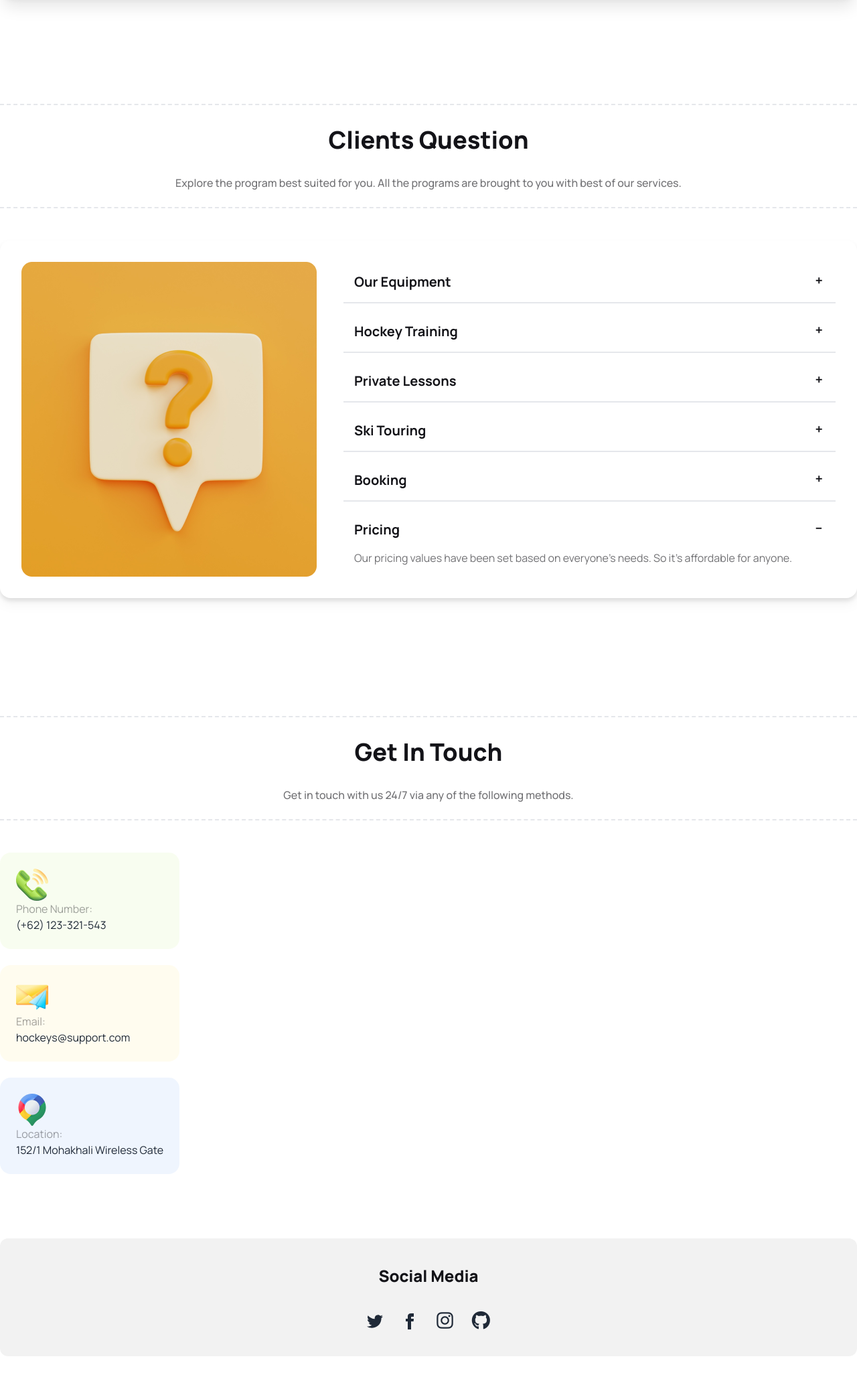
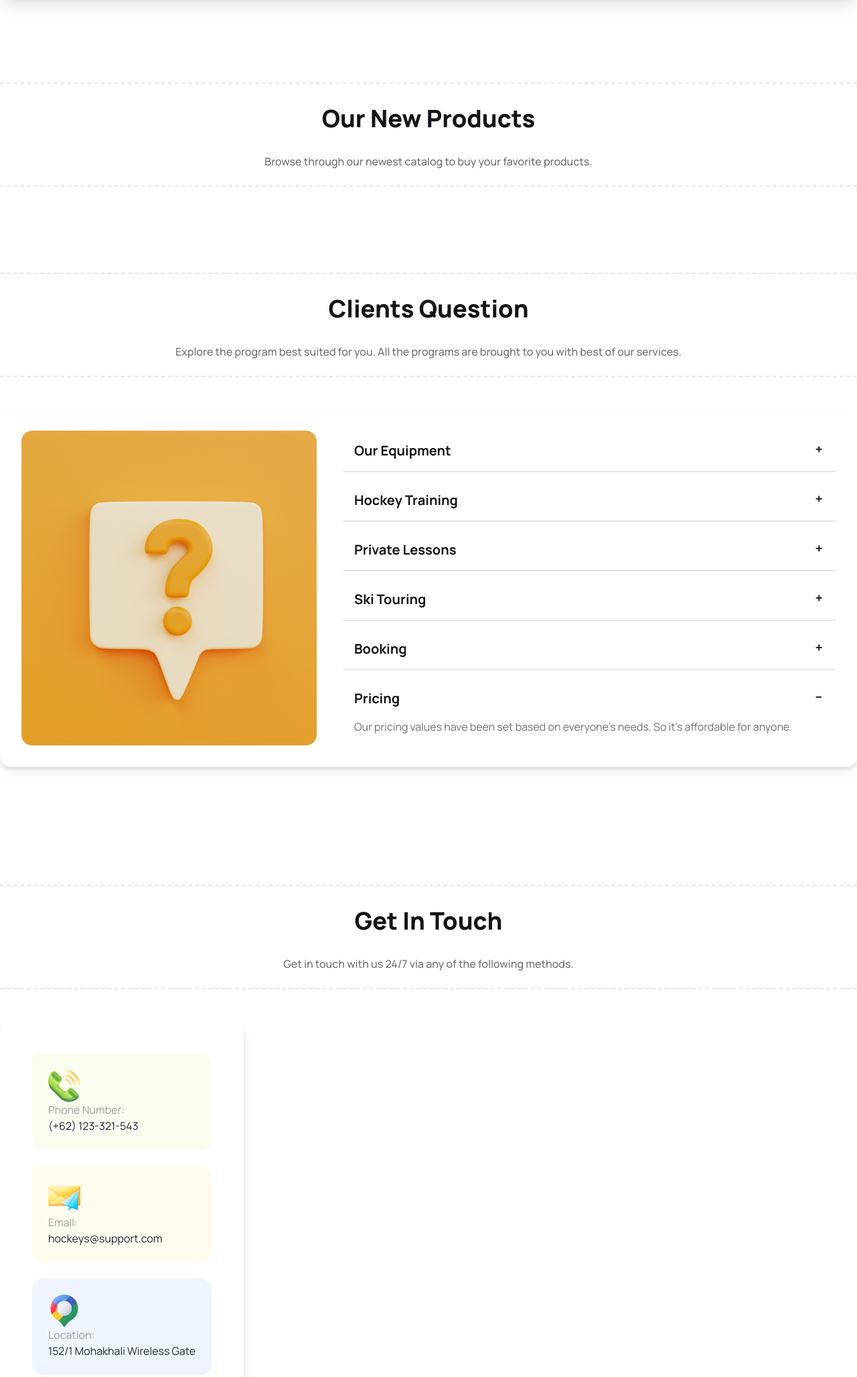
Before and after one commit to AiZeN0007/A3-Hockeys, a plain HTML site: page index.html in a window 1280 px wide. Shown: the part 1320-3376 px from the top of the page at 67% size. Before the commit the page ends 3345 px from the top, so only its background shows below. Drawn offline with nearby package versions, Linux system fonts and the light colour scheme.

Commit message:
addead our new products section

```diff
--- a/index.html
+++ b/index.html
@@ -5,6 +5,7 @@
     <meta charset="UTF-8">
     <meta name="viewport" content="width=device-width, initial-scale=1.0">
     <title>Hockeys</title>
+    <link rel="shortcut icon" href="Images/hockey icon.jpeg" type="image/x-icon">
     <link rel="preconnect" href="https://fonts.googleapis.com">
     <link rel="preconnect" href="https://fonts.gstatic.com" crossorigin>
     <link href="https://fonts.googleapis.com/css2?family=Manrope:wght@400;500;600;700;800&display=swap"
@@ -114,7 +115,10 @@
 
         <!-- Our New Products Section -->
         <section>
-
+            <div class="text-center border-y-2 border-dashed">
+                <h2 class="text-4xl font-extrabold text-[#131318] my-8">Our New Products</h2>
+                <p class="text-base font-medium text-[#13131899] my-6">Browse through our newest catalog to buy your favorite products.</p>
+            </div>
         </section>
 
         <!-- Clients Section -->
@@ -202,7 +206,7 @@
                 <p class="text-base font-medium text-[#13131899] my-6">Get in touch with us 24/7 via any of the following methods.</p>
             </div>
             <div class="flex flex-col md:flex-row my-12 ">
-                <div>
+                <div class="p-12 bg-[#FFFFFF] rounded-2xl drop-shadow-lg">
                     <div class="bg-[#BCED6D1A] p-6 rounded-2xl mb-6">
                         <img src="Images/phone.png" alt="">
                         <p class="text-[#13131866] text-base font-normal">Phone Number:</p>
@@ -220,7 +224,9 @@
                     </div>
                 </div>
                 <div>
-                    <form action=""></form>
+                    <form action="">
+
+                    </form>
                 </div>
             </div>
         </section>
```
Also changed, not shown: Images/hockey icon.jpeg (added).
